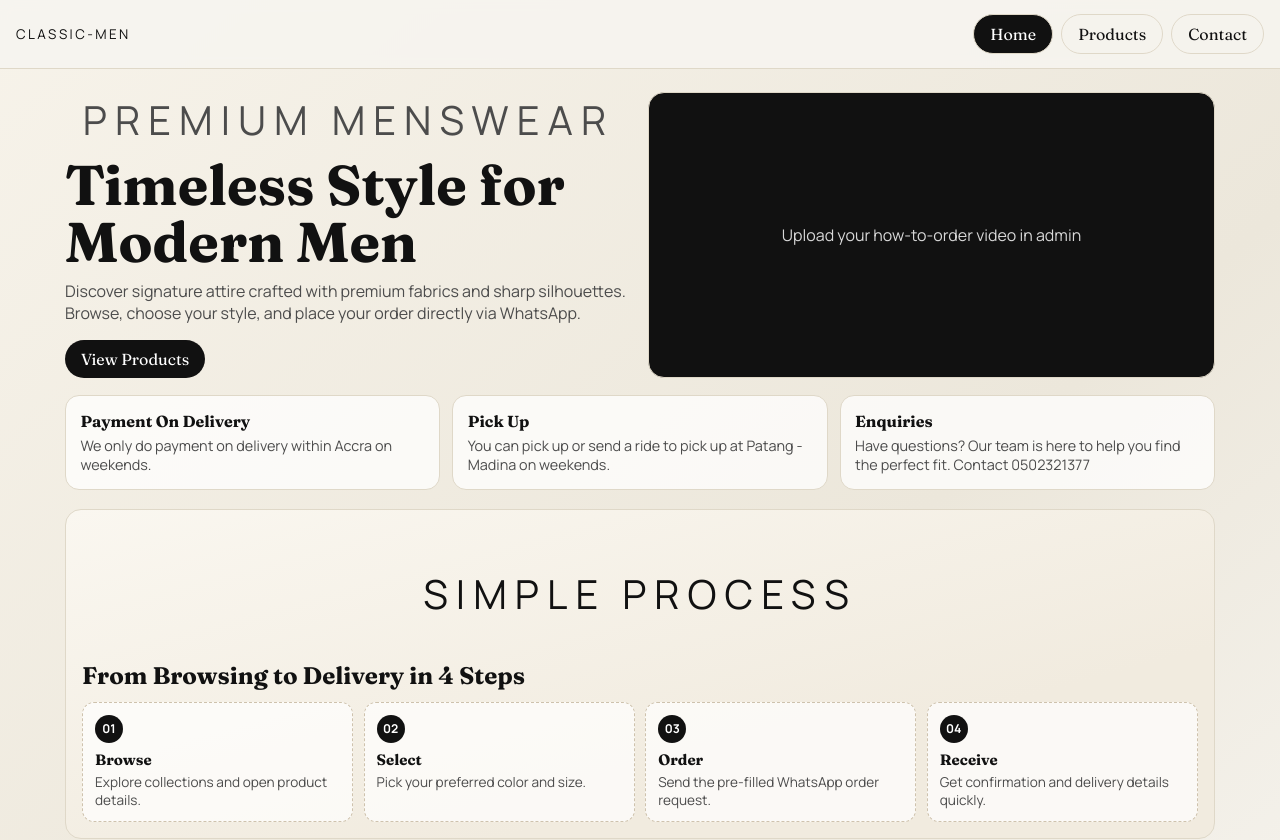
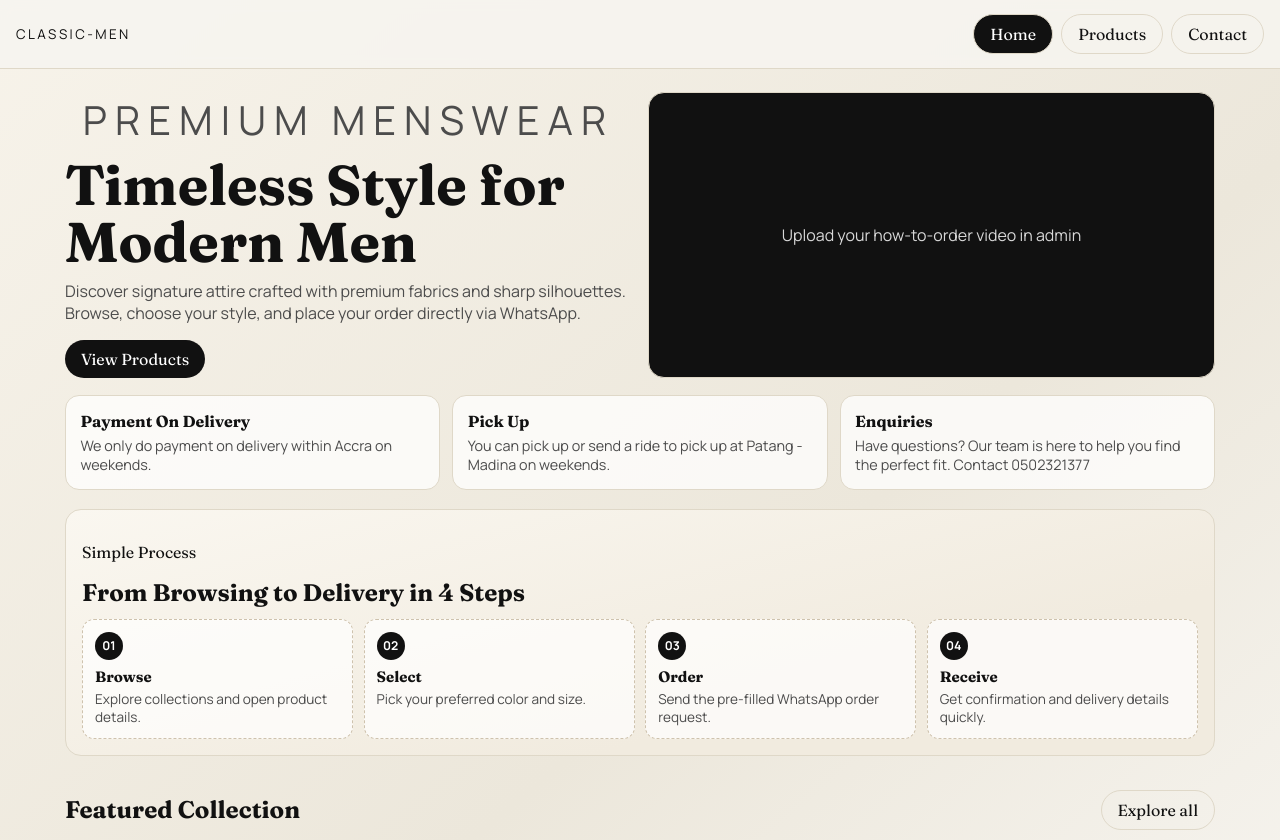
Before and after one commit to kev-69/classic-men, a React (Vite) app in the folder client/: page / in a window 1280 px wide. Shown: the top 840 px of the page. Built offline with nearby package versions, Linux system fonts and the light colour scheme; no server answers.

Commit message:
fix: correct typo in "eyebrow" class name on HomePage component

```diff
--- a/client/src/components/pages/HomePage.tsx
+++ b/client/src/components/pages/HomePage.tsx
@@ -57,7 +57,7 @@ export function HomePage({
       </section>
 
       <section className="home-process">
-        <p className="eyebrow">Simple Process</p>
+        <p className="eyebro">Simple Process</p>
         <h2>From Browsing to Delivery in 4 Steps</h2>
         <div className="home-process-grid">
           <article>
```
